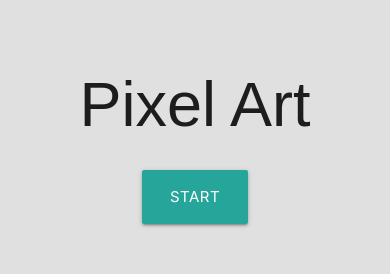
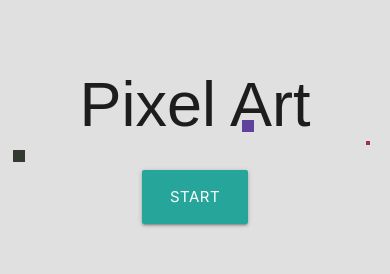
Before and after one commit to NikBel77/pixel-art, a React (Create React App) app: page / in a window 390 px wide. Shown: the part 275-549 px from the top of the page. Built offline with nearby package versions, Linux system fonts and the light colour scheme; a web font is replaced by a local one.

Commit message:
feat: add service.js for service functions

```diff
--- a/src/app/components/header/Header.js
+++ b/src/app/components/header/Header.js
@@ -1,13 +1,7 @@
 import React, { Component } from 'react'
 import './header.css'
 import { Link } from 'react-router-dom';
-
-function getRandomRgbColor() {
-    const r = Math.floor(Math.random()*256);
-    const g = Math.floor(Math.random()*256);
-    const b = Math.floor(Math.random()*256);
-    return `rgb(${r}, ${g}, ${b})`;
-}
+import { getRandomRgbColor } from '../../../service'
 
 const color1 = getRandomRgbColor();
 const color2 = getRandomRgbColor();
--- a/src/app/components/painter/Painter.js
+++ b/src/app/components/painter/Painter.js
@@ -190,10 +190,10 @@ export default connect(
     }),
     (dispatch) => ({
         saveImageData: (imageData, number) => {
-            dispatch({ type: 'CHANGE_IMAGE_DATA', imageData, number })
+            dispatch({ type: 'CHANGE_IMAGE_DATA', imageData, number });
         },
         addNextDataUrl: (dataURL, number) => {
-          dispatch({ type: 'CHANGE_DATA_URL', dataURL, number });
+            dispatch({ type: 'CHANGE_DATA_URL', dataURL, number });
         }
     })
 )(Painter);
--- a/src/app/components/preview/Preview.js
+++ b/src/app/components/preview/Preview.js
@@ -22,6 +22,10 @@ class Preview extends Component {
         this.animationPlayer = this.startAnimation(1000 / this.state.fpsValue);
     }
 
+    componentWillUnmount() {
+        clearInterval(this.animationPlayer);
+    }
+
     startAnimation(dalay) {
         return setInterval(this.changeFrame.bind(this), dalay);
     }
@@ -29,7 +33,7 @@ class Preview extends Component {
     changeFrame() {
         const img = new Image(this.props.previewCanvasSize, this.props.previewCanvasSize);
         img.src = this.props.bufferArray[this.frameCounter].dataURL;
-        const ctx = this.refs.previewCanvas.getContext('2d')
+        const ctx = this.refs.previewCanvas.getContext('2d');
         ctx.clearRect(0, 0, this.props.previewCanvasSize, this.props.previewCanvasSize);
         ctx.drawImage(img, 0, 0, this.props.previewCanvasSize, this.props.previewCanvasSize);
 
--- a/src/app/components/preview/preview.css
+++ b/src/app/components/preview/preview.css
@@ -39,7 +39,3 @@
 #fps-controller {
     width: 70%;
 }
-
-/* .preview__shot {
-    background-position: center;
-} */
--- a/src/landing/Landing.js
+++ b/src/landing/Landing.js
@@ -1,17 +1,44 @@
 import React, { Component } from 'react'
 import './landing.css'
 import { Link } from 'react-router-dom';
+import { getRandomRgbColor, getRandomCoords, getRandomScale } from '../service'
 
-class Landing extends Component{
+let timer = null;
+const dalay = 1000;
+const scale = 10;
+const width = window.innerWidth;
+const height = window.innerHeight;
+
+class Landing extends Component {
+    componentDidMount() {
+        this.refs.landingCanvas.width = width;
+        this.refs.landingCanvas.height = height;
+        timer = setInterval(this.drawPixel.bind(this), dalay);
+    }
+
+    componentWillUnmount() {
+        clearInterval(timer);
+    }
+
+    drawPixel() {
+        const ctx = this.refs.landingCanvas.getContext('2d');
+        ctx.fillStyle = getRandomRgbColor();
+        ctx.fillRect(...getRandomCoords(width, height), ...getRandomScale());
+    }
+
     render() {
         return (
             <div className='landing grey lighten-2'>
+                <div className='landing__inner'>
                     <h1 className='landing__header'>Pixel Art</h1>
                     <Link to='/app'>
                         <button className='btn-large'>Start</button>
                     </Link>
                 </div>
-    )}
+                <canvas className='landing__canvas' ref='landingCanvas'></canvas>
+            </div>
+        )
+    }
 }
 
 export default Landing
--- a/src/landing/landing.css
+++ b/src/landing/landing.css
@@ -2,9 +2,16 @@
     width: 100vw;
     height: 100vh;
     display: flex;
+    justify-content: center;
+    align-items: center;
+}
+
+.landing__inner {
+    display: flex;
     flex-direction: column;
     justify-content: center;
     align-items: center;
+    z-index: 100;
 }
 
 .landing__header {
@@ -12,3 +19,9 @@
     padding: 0;
     font-family: 'FR73 Pixel W00 Regular', sans-serif;
 }
+
+.landing__canvas {
+    position: absolute;
+    width: 100%;
+    height: 100%;
+}
--- /dev/null
+++ b/src/service.js
@@ -0,0 +1,17 @@
+function getRandomRgbColor() {
+    const r = Math.floor(Math.random()*256);
+    const g = Math.floor(Math.random()*256);
+    const b = Math.floor(Math.random()*256);
+    return `rgb(${r}, ${g}, ${b})`;
+}
+
+function getRandomCoords(width, height) {
+    return [Math.floor(Math.random() * width), Math.floor(Math.random() * height)];
+}
+
+function getRandomScale() {
+    const scale = Math.ceil(Math.random() * 4) * 4;
+    return [scale, scale];
+}
+
+export { getRandomRgbColor, getRandomCoords, getRandomScale };
```
Lines whose indentation alone changed are shown as unchanged.
